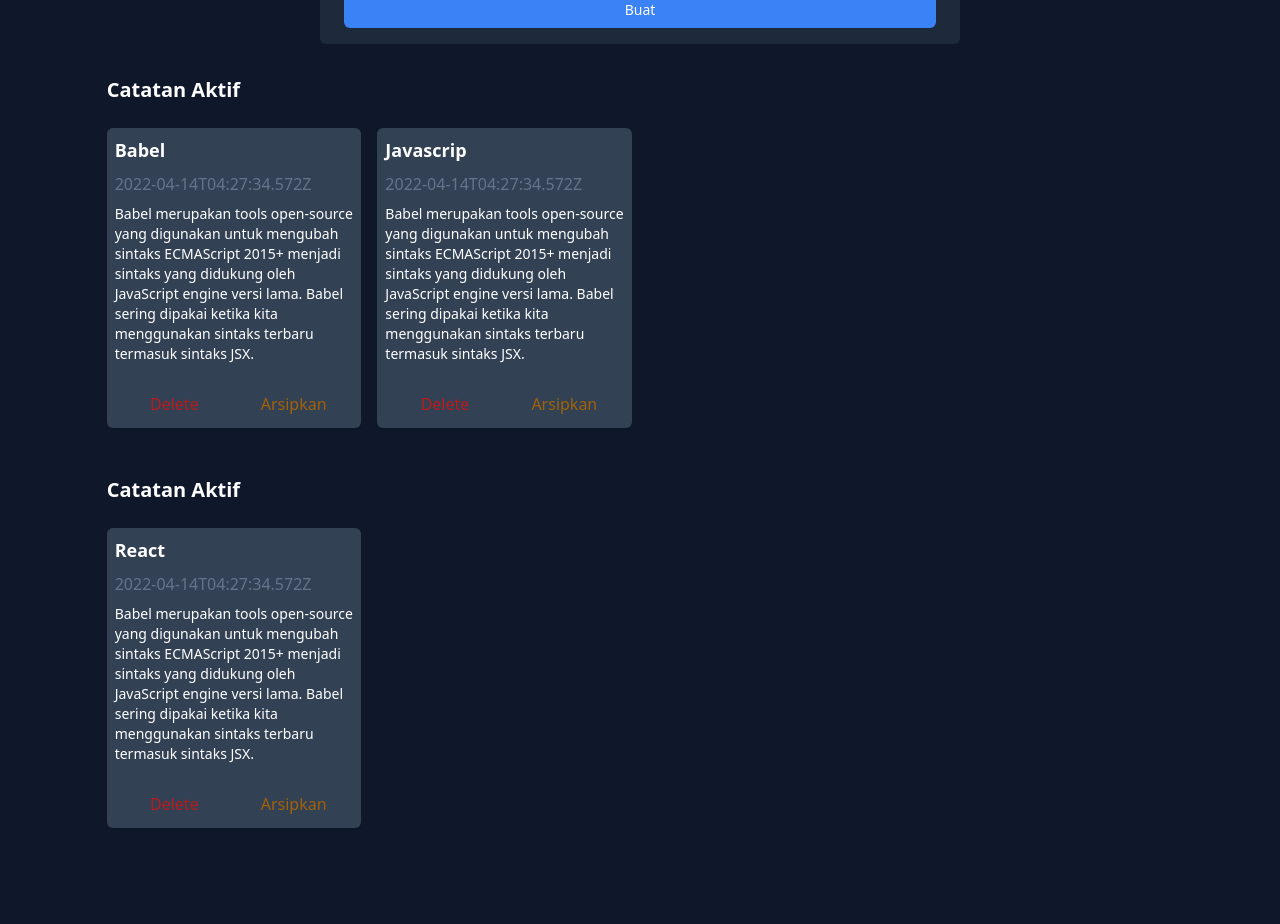
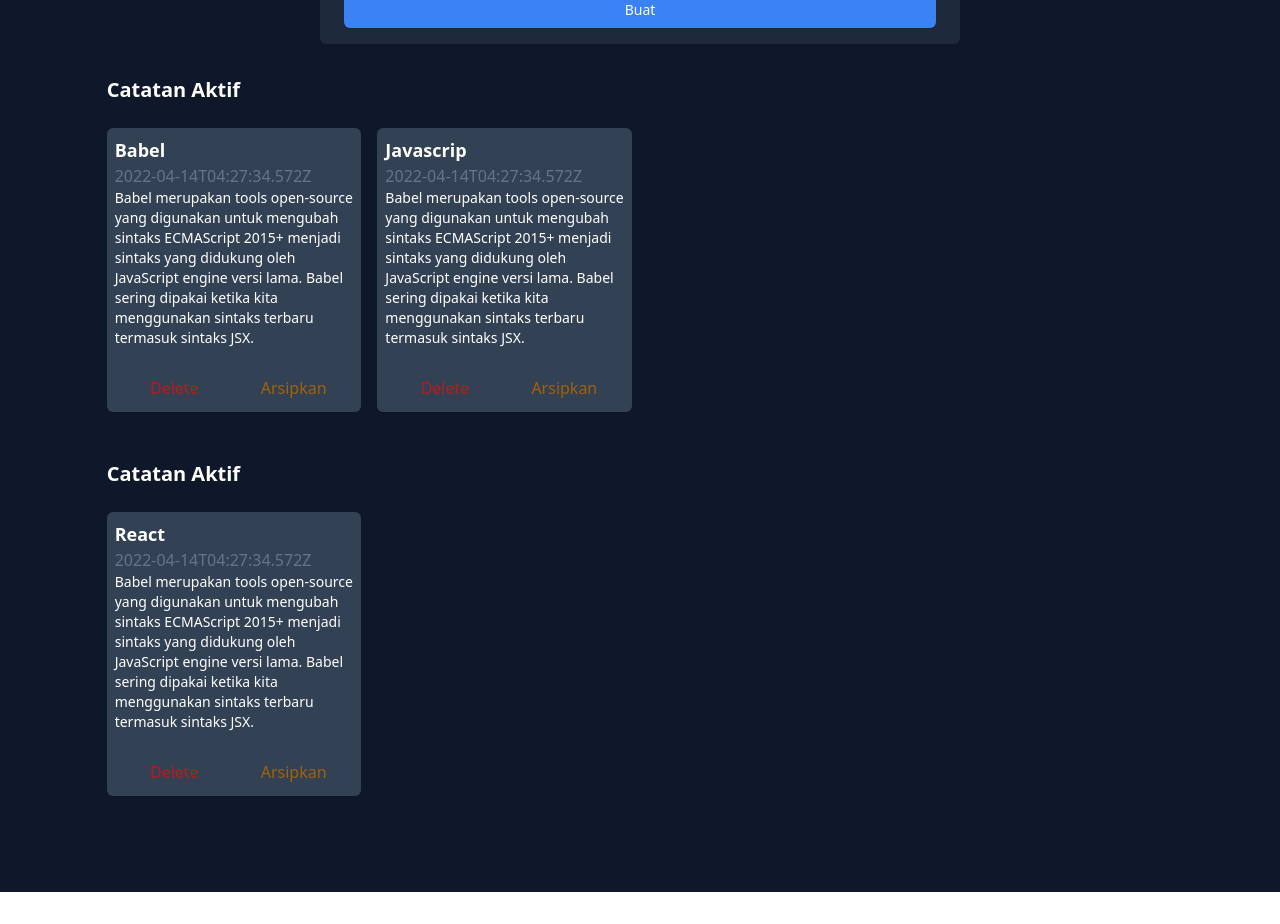
Before and after one commit to Al-Aswad/notes-app-react-js, a React (Create React App) app: page / in a window 1280 px wide. Shown: the part 563-1487 px from the top of the page. After the commit the page ends 1455 px from the top, so only its background shows below. Built offline with nearby package versions, Linux system fonts and the light colour scheme; the HTML template or start-up script is replaced by a standard one.

Commit message:
add notes

```diff
--- a/src/components/Card/Card.jsx
+++ b/src/components/Card/Card.jsx
@@ -3,10 +3,12 @@
 const Card = (props) => {
     const { title, body, createdAt } = props.note
     return (
-        <div className="card p-2 bg-slate-700 rounded-md flex flex-col gap-2 shadow-sm">
-            <h4 className="font-semibold text-lg">{title}</h4>
-            <p className="text-slate-500">{createdAt}</p>
-            <p className="text-thin text-sm">{body}</p>
+        <div className="card p-2 bg-slate-700 rounded-md flex flex-col gap-2 shadow-sm justify-between">
+            <div>
+                <h4 className="font-semibold text-lg">{title}</h4>
+                <p className="text-slate-500">{createdAt}</p>
+                <p className="text-thin text-sm">{body}</p>
+            </div>
             <div className="flex justify-between mt-4">
                 <button className="text-red-700 hover:bg-red-500 py-1 hover:text-white rounded-md text-center w-full">Delete</button>
                 <button className="text-yellow-700 hover:bg-yellow-500 hover:text-white rounded-md w-full">Arsipkan</button>
--- a/src/components/Form/NoteForm.jsx
+++ b/src/components/Form/NoteForm.jsx
@@ -6,19 +6,34 @@
 
   const [id, setId] = React.useState('')
   const [title, setTitle] = React.useState('')
+  const [titleLength, setTitleLength] = React.useState(50)
 
   const [body, setBody] = React.useState('')
   const [archived, setArchived] = React.useState(false)
+  const [createdAt, setCreatedAt] = React.useState(new Date().toISOString())
 
 
   const handelSubmit = (e) => {
     e.preventDefault()
+    const date = new Date().toISOString()
+    console.log(date)
     setId(+new Date())
-    props.onAddNote({ id, title, body, archived })
+    setCreatedAt(new Date().toISOString())
+
+    if (title.length > 0 || body.length > 0) {
+      props.onAddNote({ id, title, body, archived, createdAt })
+    } else {
+      alert('Title atau body harus diisi')
+    }
   }
 
   const handleChangeTitle = (e) => {
-    setTitle(e.target.value)
+    if (e.target.value.length <= 50) {
+      setTitleLength(50 - e.target.value.length)
+      setTitle(e.target.value)
+    } else {
+      alert('Title is too long')
+    }
   }
 
   const handleChangeBody = (e) => {
@@ -31,7 +46,7 @@
       <form onSubmit={handelSubmit} action="">
         <div className="flex gap-4 flex-col">
           <div className="flex flex-col items-end gap-1">
-            <span className="text-slate-400">Sisa Karakter : 50</span>
+            <span className="text-slate-400">Sisa Karakter : {titleLength}</span>
             <input className="input" value={title} onChange={handleChangeTitle} type="text" name="search" id="search" placeholder="Catatan ..." />
           </div>
           <div>
```
